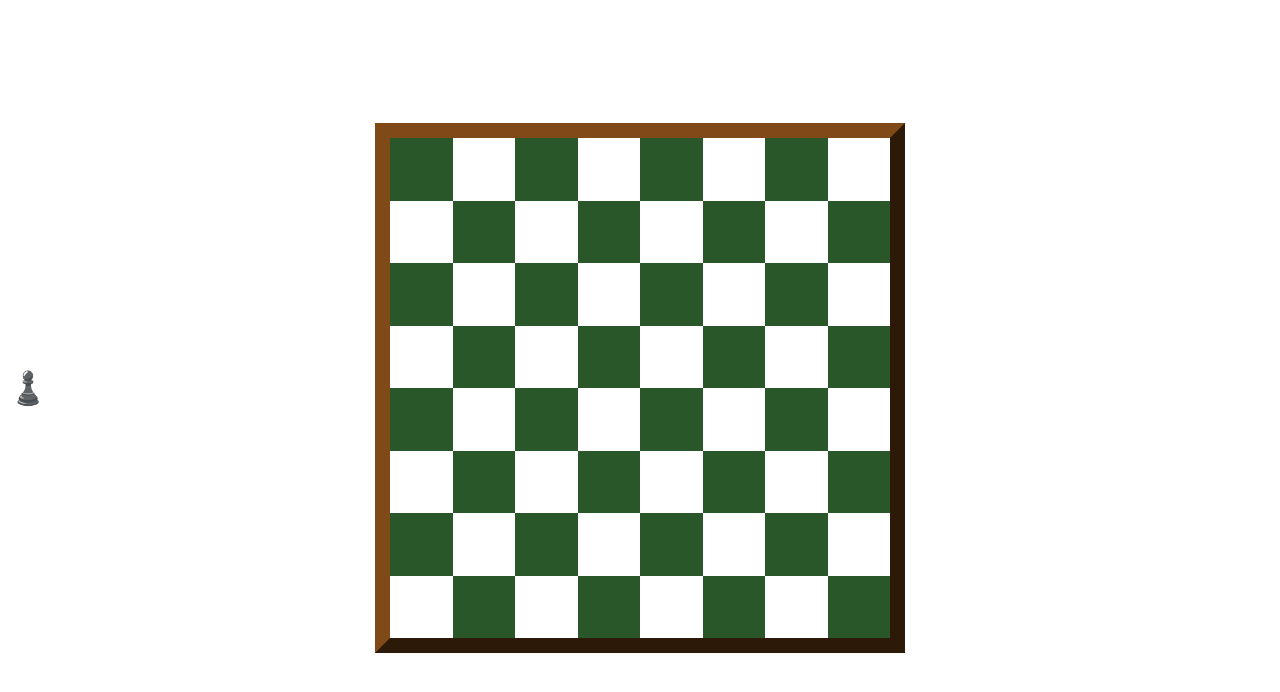
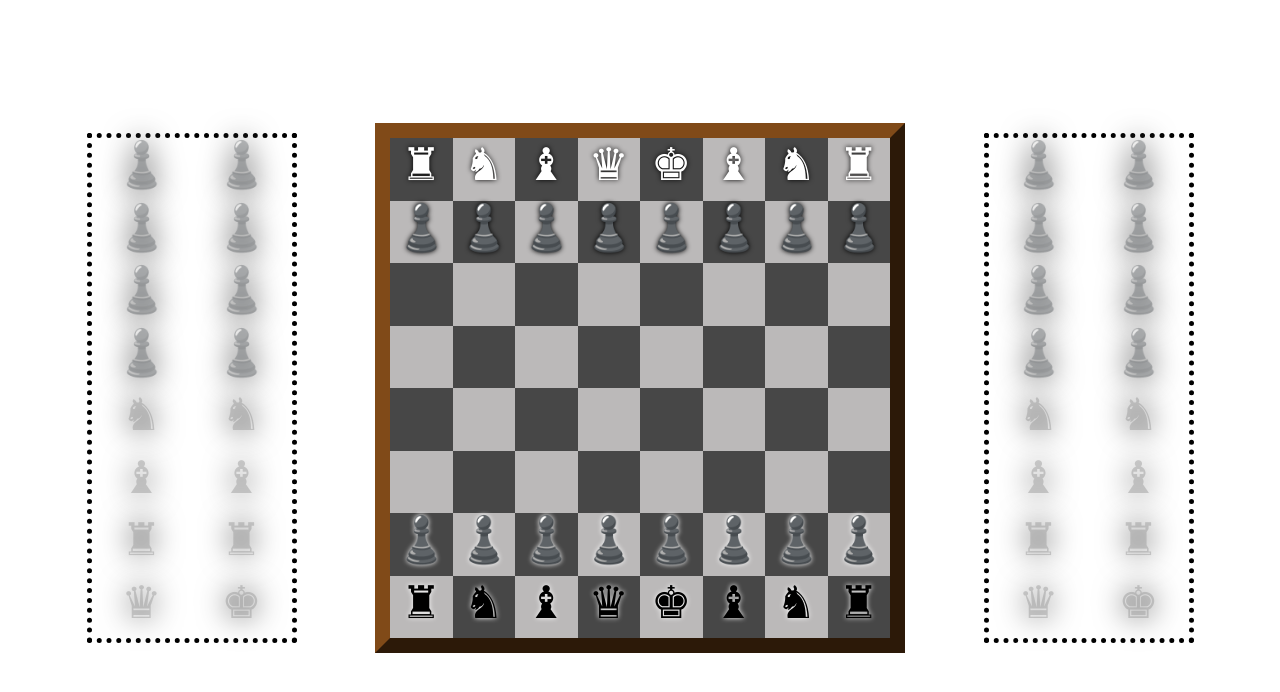
Before and after one commit to Santinop145/JSChess, a plain HTML site: page index.html in a window 1280 px wide. Drawn offline with Linux system fonts and the light colour scheme.

Commit message:
Añade la funcion logica y graficos en css

```diff
--- a/index.html
+++ b/index.html
@@ -7,7 +7,41 @@
     <title>JSChess</title>
 </head>
 <body>
+    <div class="piececontainer">
+        <p class="emptypiece">♟️</p>
+        <p class="emptypiece">♟️</p>
+        <p class="emptypiece">♟️</p>
+        <p class="emptypiece">♟️</p>
+        <p class="emptypiece">♟️</p>
+        <p class="emptypiece">♟️</p>
+        <p class="emptypiece">♟️</p>
+        <p class="emptypiece">♟️</p>
+        <p class="emptypiece">♞</p>
+        <p class="emptypiece">♞</p>
+        <p class="emptypiece">♝</p>
+        <p class="emptypiece">♝</p>
+        <p class="emptypiece">♜</p>
+        <p class="emptypiece">♜</p>
+        <p class="emptypiece">♛</p>
+        <p class="emptypiece">♚</p>
+    </div>
     <div class="board">
+        <div class="blackspace"><p class="whitepiece" id="piece">♜</p></div>
+        <div class="whitespace"><p class="whitepiece" id="piece">♞</p></div>
+        <div class="blackspace"><p class="whitepiece" id="piece">♝</p></div>
+        <div class="whitespace"><p class="whitepiece" id="piece">♛</p></div>
+        <div class="blackspace"><p class="whitepiece" id="piece">♚</p></div>
+        <div class="whitespace"><p class="whitepiece" id="piece">♝</p></div>
+        <div class="blackspace"><p class="whitepiece" id="piece">♞</p></div>
+        <div class="whitespace"><p class="whitepiece" id="piece">♜</p></div>
+        <div class="whitespace"><p class="whitepiece" id="piece">♟️</p></div>
+        <div class="blackspace"><p class="whitepiece" id="piece">♟️</p></div>
+        <div class="whitespace"><p class="whitepiece" id="piece">♟️</p></div>
+        <div class="blackspace"><p class="whitepiece" id="piece">♟️</p></div>
+        <div class="whitespace"><p class="whitepiece" id="piece">♟️</p></div>
+        <div class="blackspace"><p class="whitepiece" id="piece">♟️</p></div>
+        <div class="whitespace"><p class="whitepiece" id="piece">♟️</p></div>
+        <div class="blackspace"><p class="whitepiece" id="piece">♟️</p></div>
         <div class="blackspace"></div>
         <div class="whitespace"></div>
         <div class="blackspace"></div>
@@ -40,40 +74,41 @@
         <div class="blackspace"></div>
         <div class="whitespace"></div>
         <div class="blackspace"></div>
-        <div class="blackspace"></div>
-        <div class="whitespace"></div>
-        <div class="blackspace"></div>
-        <div class="whitespace"></div>
-        <div class="blackspace"></div>
-        <div class="whitespace"></div>
-        <div class="blackspace"></div>
-        <div class="whitespace"></div>
-        <div class="whitespace"></div>
-        <div class="blackspace"></div>
-        <div class="whitespace"></div>
-        <div class="blackspace"></div>
-        <div class="whitespace"></div>
-        <div class="blackspace"></div>
-        <div class="whitespace"></div>
-        <div class="blackspace"></div>
-        <div class="blackspace"></div>
-        <div class="whitespace"></div>
-        <div class="blackspace"></div>
-        <div class="whitespace"></div>
-        <div class="blackspace"></div>
-        <div class="whitespace"></div>
-        <div class="blackspace"></div>
-        <div class="whitespace"></div>
-        <div class="whitespace"></div>
-        <div class="blackspace"></div>
-        <div class="whitespace"></div>
-        <div class="blackspace"></div>
-        <div class="whitespace"></div>
-        <div class="blackspace"></div>
-        <div class="whitespace"></div>
-        <div class="blackspace"></div>
+        <div class="blackspace"><p class="blackpiece" id="piece">♟️</p></div>
+        <div class="whitespace"><p class="blackpiece" id="piece">♟️</p></div>
+        <div class="blackspace"><p class="blackpiece" id="piece">♟️</p></div>
+        <div class="whitespace"><p class="blackpiece" id="piece">♟️</p></div>
+        <div class="blackspace"><p class="blackpiece" id="piece">♟️</p></div>
+        <div class="whitespace"><p class="blackpiece" id="piece">♟️</p></div>
+        <div class="blackspace"><p class="blackpiece" id="piece">♟️</p></div>
+        <div class="whitespace"><p class="blackpiece" id="piece">♟️</p></div>
+        <div class="whitespace"><p class="blackpiece" id="piece">♜</p></div>
+        <div class="blackspace"><p class="blackpiece" id="piece">♞</p></div>
+        <div class="whitespace"><p class="blackpiece" id="piece">♝</p></div>
+        <div class="blackspace"><p class="blackpiece" id="piece">♛</p></div>
+        <div class="whitespace"><p class="blackpiece" id="piece">♚</p></div>
+        <div class="blackspace"><p class="blackpiece" id="piece">♝</p></div>
+        <div class="whitespace"><p class="blackpiece" id="piece">♞</p></div>
+        <div class="blackspace"><p class="blackpiece" id="piece">♜</p></div>
     </div>
-    <p class="piece" id="1">♟️</p>
+    <div class="piececontainer">
+        <p class="emptypiece">♟️</p>
+        <p class="emptypiece">♟️</p>
+        <p class="emptypiece">♟️</p>
+        <p class="emptypiece">♟️</p>
+        <p class="emptypiece">♟️</p>
+        <p class="emptypiece">♟️</p>
+        <p class="emptypiece">♟️</p>
+        <p class="emptypiece">♟️</p>
+        <p class="emptypiece">♞</p>
+        <p class="emptypiece">♞</p>
+        <p class="emptypiece">♝</p>
+        <p class="emptypiece">♝</p>
+        <p class="emptypiece">♜</p>
+        <p class="emptypiece">♜</p>
+        <p class="emptypiece">♛</p>
+        <p class="emptypiece">♚</p>
+    </div>
 </body>
     <script src="main.js"></script>
 </html>
--- a/main.js
+++ b/main.js
@@ -1,14 +1,17 @@
-piece = document.getElementById("1");
+document.addEventListener('mousedown', function(e) {
+    const target = e.target;
+        movePiece(e, target);
+});
 
-function moveAt(posY, posX) {
-    piece.style.left = posX - piece.offsetWidth / 2 + 'px';
-    piece.style.top = posY - piece.offsetHeight / 2 + 'px';
-}
-
-function movePiece(e){
-    console.log("hola");
+function movePiece(e, target) {
+    console.log("Moving:", target);
 
     moveAt(e.pageY, e.pageX);
+
+    function moveAt(posY, posX) {
+        target.style.left = posX - target.offsetWidth / 2 + 'px';
+        target.style.top = posY - target.offsetHeight / 2 + 'px';
+    }
 
     function onMouseMove(e) {
         moveAt(e.pageY, e.pageX);
@@ -25,5 +28,3 @@ function movePiece(e){
 
     e.preventDefault();
 }
-
-piece.onmousedown = movePiece;
--- a/styles/style.css
+++ b/styles/style.css
@@ -1,13 +1,33 @@
 body{
     display: grid;
-    grid-template: 1fr / 1fr;
+    grid-template: 1fr/ 1fr 1fr 1fr;
     justify-content: center;
     align-items: center;
     height: 95vh;
 }
-.piece{
+.blackpiece{
+    color: black;
+    text-align: center;
     position: absolute;
-    font-size: xx-large;
+    user-select: none;
+    text-shadow: rgb(255, 255, 255) 0px 0px 5px;
+    height: 62.5px;
+    width: 62.5px;
+    margin: 0;
+    font-size: 45px;
+    transition: top 0.1s, bottom 0.1s;
+}
+.whitepiece{
+    color: white;
+    text-align: center;
+    position: absolute;
+    user-select: none;
+    text-shadow: rgb(0, 0, 0) 0px 0px 5px;
+    height: 62.5px;
+    width: 62.5px;
+    margin: 0;
+    font-size: 45px;
+    transition: top 0.1s, bottom 0.1s;
 }
 .board{
     display: grid;
@@ -21,12 +41,38 @@ body{
     border: outset rgb(128, 74, 24) 15px;
 }
 .blackspace{
+    display:grid;
+    grid-template: 1fr / 1fr;
+    align-items: center;
+    justify-content: center;
     width: 100%;
     height: 100%;
-    background-color: rgb(42, 87, 42);
+    background-color: rgb(71, 71, 71);
 }
 .whitespace{
+    display:grid;
+    grid-template: 1fr / 1fr;
+    align-items: center;
+    justify-content: center;
     width: 100%;
     height: 100%;
-    background-color: white;
+    background-color: rgb(187, 185, 185);
 }
+.piececontainer{
+    display: grid;
+    grid-template: 1fr 1fr 1fr 1fr 1fr 1fr 1fr 1fr / 1fr 1fr;
+    border: black 5px dotted;
+    height: 500px;
+    width: 200px;
+    margin: auto;
+}
+.emptypiece{
+    color: rgba(140, 140, 140, 0.4);
+    text-align: center;
+    user-select: none;
+    text-shadow: rgb(95, 95, 95) 0px 0px 30px;
+    height: 100%;
+    width: 100%;
+    margin: 0;
+    font-size: 45px;
+}
```
